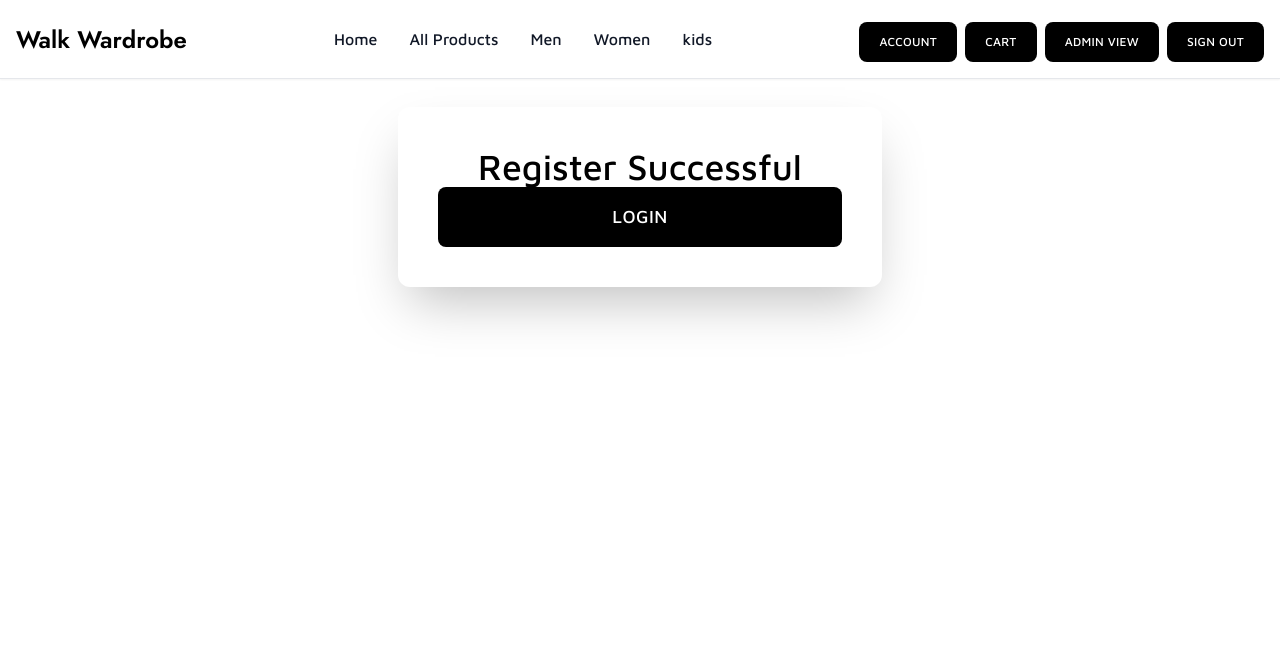
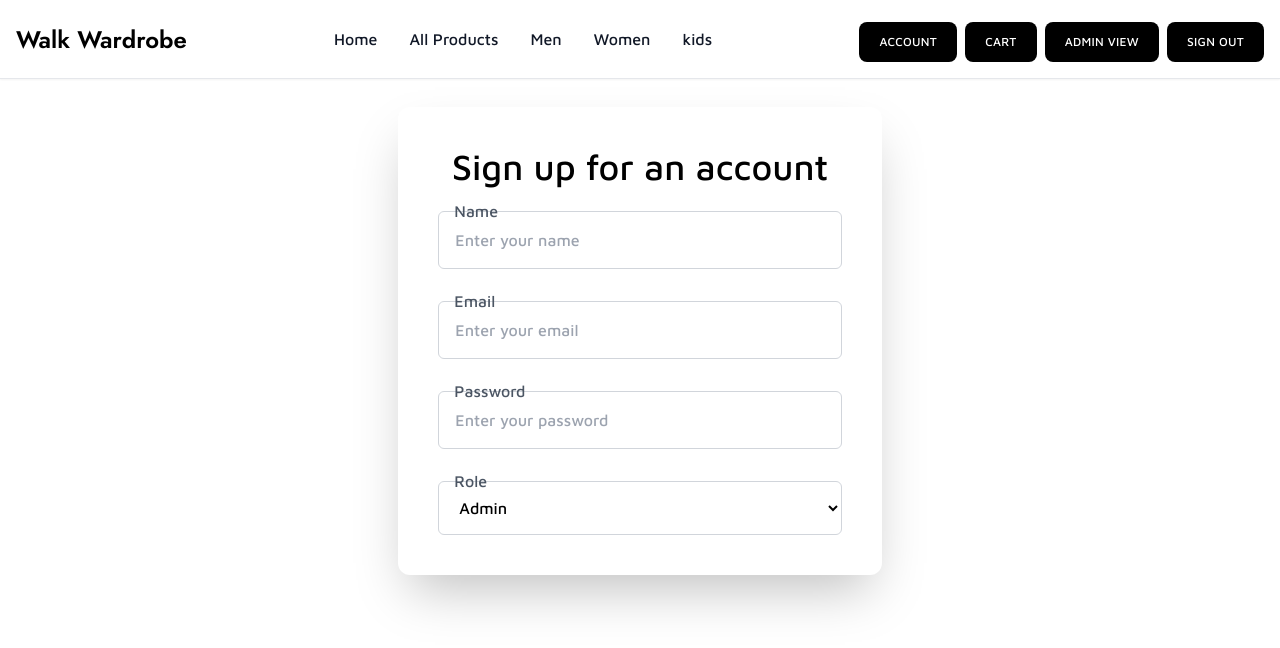
Before and after one commit to md-anas-sabah/walk-wardrobe, a Next.js app: page /register in a window 1280 px wide. Shown: the top 648 px of the page. Built offline with nearby package versions, Linux system fonts and the light colour scheme.

Commit message:
update~register page completed and fix some bugs in forms component

```diff
--- a/src/app/register/page.js
+++ b/src/app/register/page.js
@@ -1,11 +1,15 @@
 "use client";
 
-const isRegistered = true ;
+import InputComponent from "@/components/Form/Input";
+import SelectComponent from "@/components/Form/Select";
+import { registrationFormControl } from "@/utils";
+
+const isRegistered = false;
 
 export default function Register() {
   return (
     <div className="bg-white relative">
-      <div className="flex flex-col items-center justify-between pt-0 pr-10 pb-0 pl-10 mt-8 mr-auto max-w-7xl xl:px-5 lg:flex-row">
+      <div className="flex flex-col items-center justify-between pt-0 pr-10 pb-0 pl-10 mt-8 mr-auto xl:px-5 lg:flex-row">
         <div className="flex flex-col justify-center items-center w-full pr-10 pl-10 lg:flex-row">
           <div className="w-full mt-10 mr-0 mb-0 ml-0 relative max-w-2xl lg:mt-0 lg:w-5/12">
             <div className="flex flex-col items-center justify-start pt-10 pr-10 pb-10 pl-10 bg-white shadow-2xl rounded-xl relative z-10">
@@ -21,7 +25,24 @@ export default function Register() {
                 >
                   Login
                 </button>
-              ) : null}
+              ) : (
+                <div className="w-full mt-6 mr-0 mb-0 ml-0 relative space-y-8">
+                  {registrationFormControl.map((controlItem) =>
+                    controlItem.componentType === "input" ? (
+                      <InputComponent
+                        type={controlItem.type}
+                        placeholder={controlItem.placeholder}
+                        label={controlItem.label}
+                      />
+                    ) : controlItem.componentType === "select" ? (
+                      <SelectComponent
+                        label={controlItem.label}
+                        options={controlItem.options}
+                      />
+                    ) : null
+                  )}
+                </div>
+              )}
             </div>
           </div>
         </div>
--- a/src/components/Form/Input/index.js
+++ b/src/components/Form/Input/index.js
@@ -7,7 +7,7 @@ export default function InputComponent({
 }) {
   return (
     <div className="relative">
-      <p className="pt-0 pr-2 pb-0 pl-2 -mt-3 mr-0 mb-0 ml-2 font-medium text-gray-600">
+      <p className="absolute pt-0 pr-2 pb-0 pl-2 -mt-3 mr-0 mb-0 ml-2 font-medium text-gray-600">
         {label}
       </p>
       <input
--- a/src/components/Form/Select/index.js
+++ b/src/components/Form/Select/index.js
@@ -6,7 +6,7 @@ export default function SelectComponent({
 }) {
   return (
     <div className="relative">
-      <p className="pt-0 pr-2 pb-0 pl-2 -mt-3 mr-0 mb-0 ml-2 font-medium text-gray-600">
+      <p className=" absolute pt-0 pr-2 pb-0 pl-2 -mt-3 mr-0 mb-0 ml-2 font-medium text-gray-600">
         {label}
       </p>
       <select
--- a/src/utils/index.js
+++ b/src/utils/index.js
@@ -39,7 +39,43 @@ export const adminNavOptions = [
   },
 ];
 
-export const styles = {
-  button:
-    "mt-1.5 inline-block bg-black px-5 py-3 text-xs font-medium rounded-lg uppercase tracking-wide  text-white hover:bg-gray-700",
-};
+export const registrationFormControl = [
+  {
+    id: "name",
+    type: "text",
+    placeholder: "Enter your name",
+    label: "Name",
+    componentType: "input",
+  },
+  {
+    id: "email",
+    type: "email",
+    placeholder: "Enter your email",
+    label: "Email",
+    componentType: "input",
+  },
+  {
+    id: "password",
+    type: "password",
+    placeholder: "Enter your password",
+    label: "Password",
+    componentType: "input",
+  },
+  {
+    id: "role",
+    type: "",
+    placeholder: "",
+    label: "Role",
+    componentType: "select",
+    options: [
+      {
+        id: "admin",
+        label: "Admin",
+      },
+      {
+        id: "customer",
+        label: "Customer",
+      },
+    ],
+  },
+];
```
